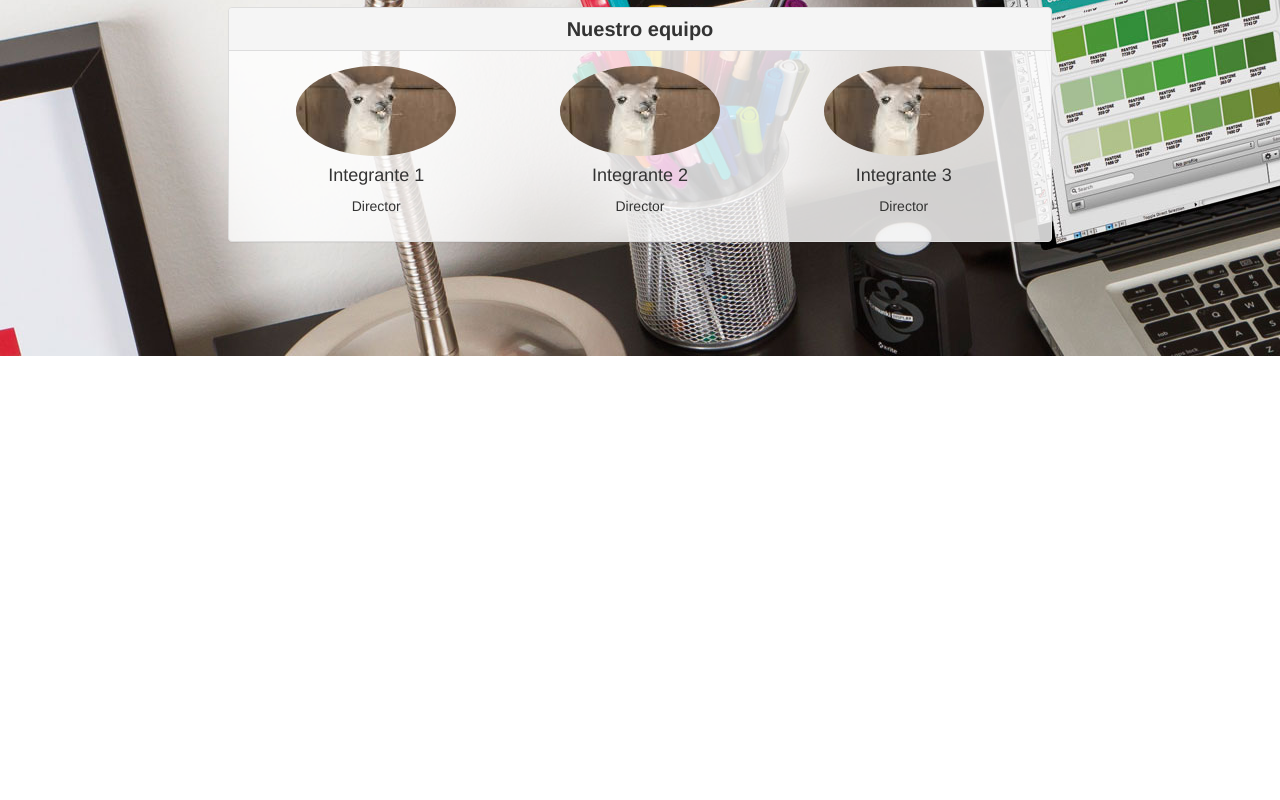
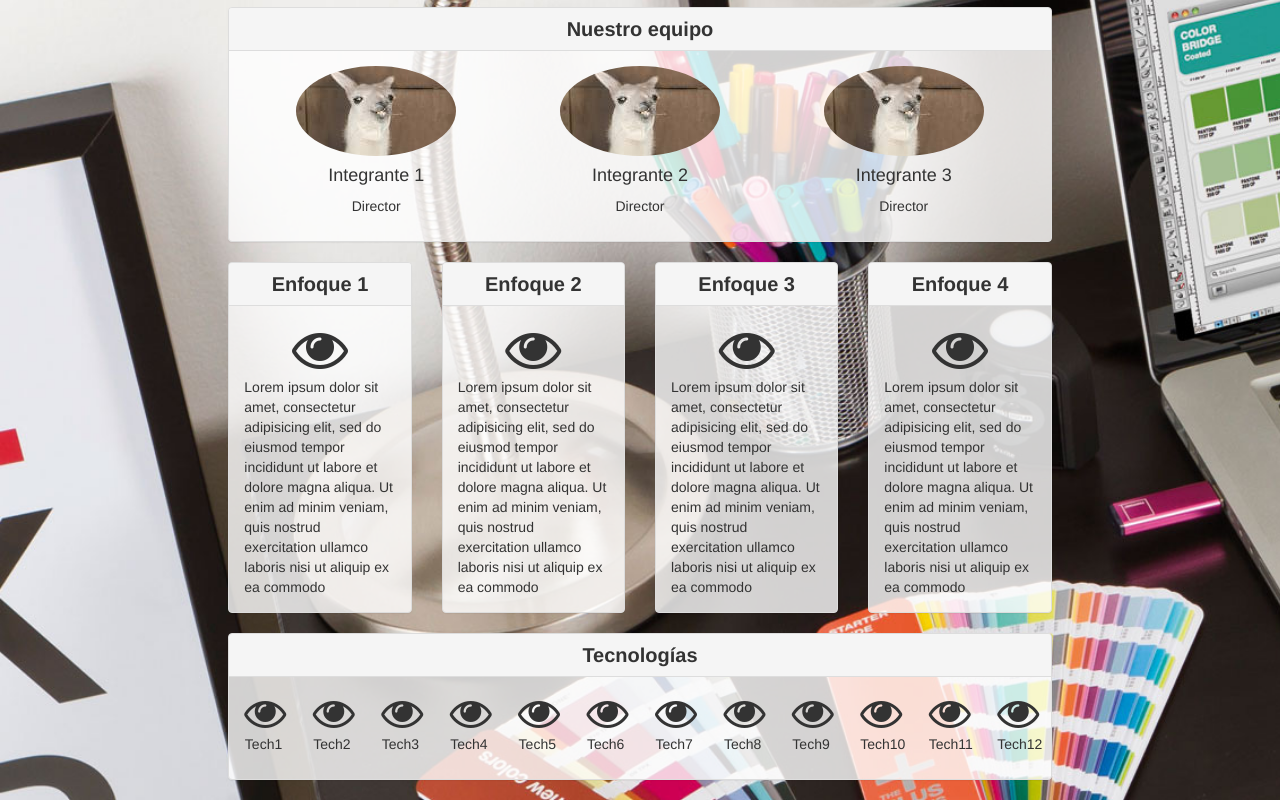
Before and after one commit to CrocoLabs/paginaCorporativa, a plain HTML site: page index.html in a window 1280 px wide. Shown: the part 444-1244 px from the top of the page. Before the commit the page ends 800 px from the top, so only its background shows below. Drawn offline with Linux system fonts and the light colour scheme.

Commit message:
Maquetación parte C

```diff
--- a/index.html
+++ b/index.html
@@ -96,6 +96,147 @@
 			</div>
 		</div>
 	</div>
+	<div class="container-fluid">
+		<div class="row">
+			<div class="col-md-2 col-md-offset-2">
+				<div class="panel panel-default">
+					<div class="panel-heading">
+						<h1 class="panel-title text-center"><strong>Enfoque 1</strong></h1>
+					</div>
+					<div class="panel-body">
+						<center><i class="fa fa-eye fa-4x"></i></center>
+						Lorem ipsum dolor sit amet, consectetur adipisicing elit, sed do eiusmod
+						tempor incididunt ut labore et dolore magna aliqua. Ut enim ad minim veniam,
+						quis nostrud exercitation ullamco laboris nisi ut aliquip ex ea commodo
+					</div>
+				</div>
+			</div>
+			<div class="col-md-2">
+				<div class="panel panel-default">
+					<div class="panel-heading">
+						<h1 class="panel-title text-center"><strong>Enfoque 2</strong></h1>
+					</div>
+					<div class="panel-body">
+						<center><i class="fa fa-eye fa-4x"></i></center>
+						Lorem ipsum dolor sit amet, consectetur adipisicing elit, sed do eiusmod
+						tempor incididunt ut labore et dolore magna aliqua. Ut enim ad minim veniam,
+						quis nostrud exercitation ullamco laboris nisi ut aliquip ex ea commodo
+					</div>
+				</div>
+			</div>
+			<div class="col-md-2">
+				<div class="panel panel-default">
+					<div class="panel-heading">
+						<h1 class="panel-title text-center"><strong>Enfoque 3</strong></h1>
+					</div>
+					<div class="panel-body">
+						<center><i class="fa fa-eye fa-4x"></i></center>
+						Lorem ipsum dolor sit amet, consectetur adipisicing elit, sed do eiusmod
+						tempor incididunt ut labore et dolore magna aliqua. Ut enim ad minim veniam,
+						quis nostrud exercitation ullamco laboris nisi ut aliquip ex ea commodo
+					</div>
+				</div>
+			</div>
+			<div class="col-md-2">
+				<div class="panel panel-default">
+					<div class="panel-heading">
+						<h1 class="panel-title text-center"><strong>Enfoque 4</strong></h1>
+					</div>
+					<div class="panel-body">
+						<center><i class="fa fa-eye fa-4x"></i></center>
+						Lorem ipsum dolor sit amet, consectetur adipisicing elit, sed do eiusmod
+						tempor incididunt ut labore et dolore magna aliqua. Ut enim ad minim veniam,
+						quis nostrud exercitation ullamco laboris nisi ut aliquip ex ea commodo
+					</div>
+				</div>
+			</div>
+		</div>
+		<div class="row">
+			<div class="col-md-8 col-md-offset-2">
+				<div class="panel panel-default">
+					<div class="panel-heading">
+						<h1 class="panel-title text-center"><strong>Tecnologías</strong></h1>
+					</div>
+					<div class="panel-body">
+						<div class="row">
+							<div class="col-md-1">
+								<center>
+									<i class="fa fa-eye fa-3x"></i>
+									<p class="text-center">Tech1</p>
+								</center>
+							</div>
+							<div class="col-md-1">
+								<center>
+									<i class="fa fa-eye fa-3x"></i>
+									<p class="text-center">Tech2</p>
+								</center>
+							</div>
+							<div class="col-md-1">
+								<center>
+									<i class="fa fa-eye fa-3x"></i>
+									<p class="text-center">Tech3</p>
+								</center>
+							</div>
+							<div class="col-md-1">
+								<center>
+									<i class="fa fa-eye fa-3x"></i>
+									<p class="text-center">Tech4</p>
+								</center>
+							</div>
+							<div class="col-md-1">
+								<center>
+									<i class="fa fa-eye fa-3x"></i>
+									<p class="text-center">Tech5</p>
+								</center>
+							</div>
+							<div class="col-md-1">
+								<center>
+									<i class="fa fa-eye fa-3x"></i>
+									<p class="text-center">Tech6</p>
+								</center>
+							</div>
+							<div class="col-md-1">
+								<center>
+									<i class="fa fa-eye fa-3x"></i>
+									<p class="text-center">Tech7</p>
+								</center>
+							</div>
+							<div class="col-md-1">
+								<center>
+									<i class="fa fa-eye fa-3x"></i>
+									<p class="text-center">Tech8</p>
+								</center>
+							</div>
+							<div class="col-md-1">
+								<center>
+									<i class="fa fa-eye fa-3x"></i>
+									<p class="text-center">Tech9</p>
+								</center>
+							</div>
+							<div class="col-md-1">
+								<center>
+									<i class="fa fa-eye fa-3x"></i>
+									<p class="text-center">Tech10</p>
+								</center>
+							</div>
+							<div class="col-md-1">
+								<center>
+									<i class="fa fa-eye fa-3x"></i>
+									<p class="text-center">Tech11</p>
+								</center>
+							</div>
+							<div class="col-md-1">
+								<center>
+									<i class="fa fa-eye fa-3x"></i>
+									<p class="text-center">Tech12</p>
+								</center>
+							</div>
+						</div>
+					</div>
+				</div>
+			</div>
+		</div>
+	</div>
 
 	<script type="text/javascript">
 		var flag = true;
```
Also changed, not shown: css/bootstrap.min.css.
